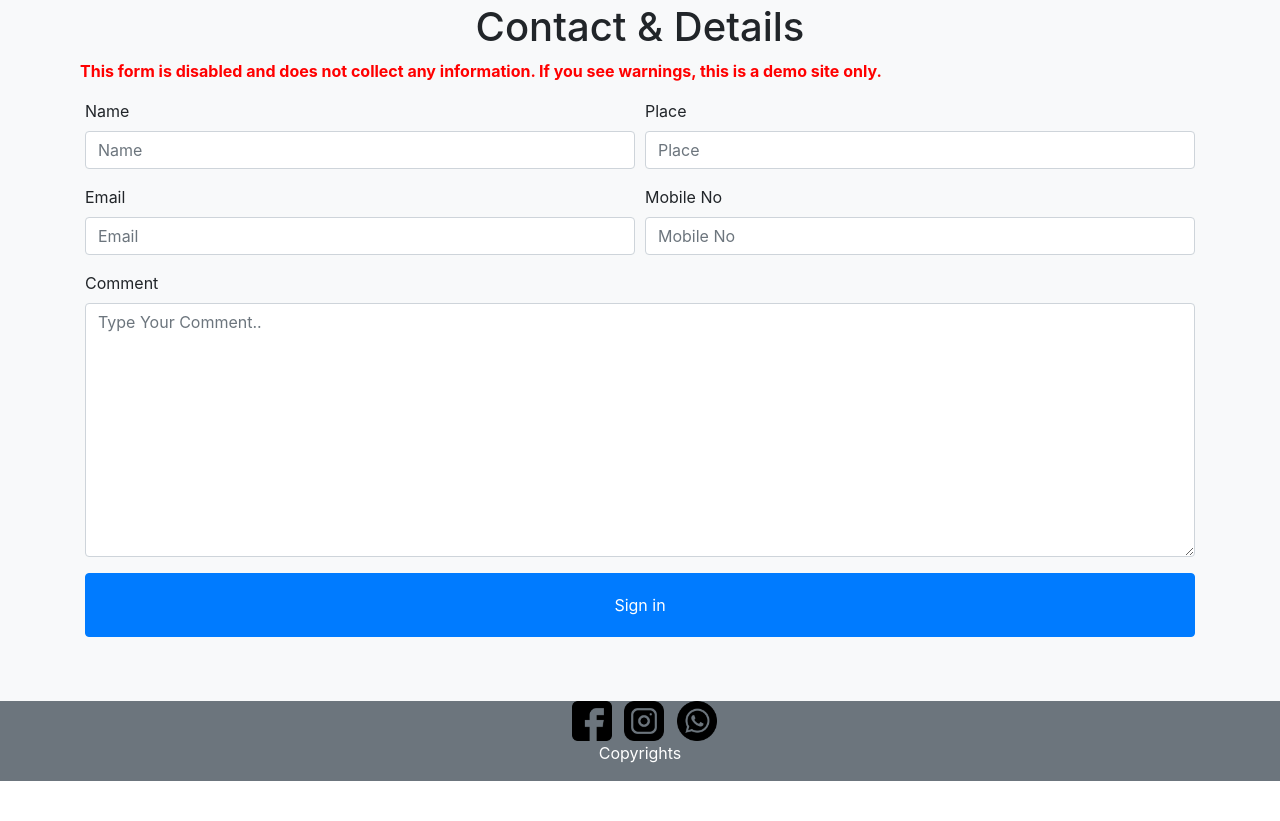
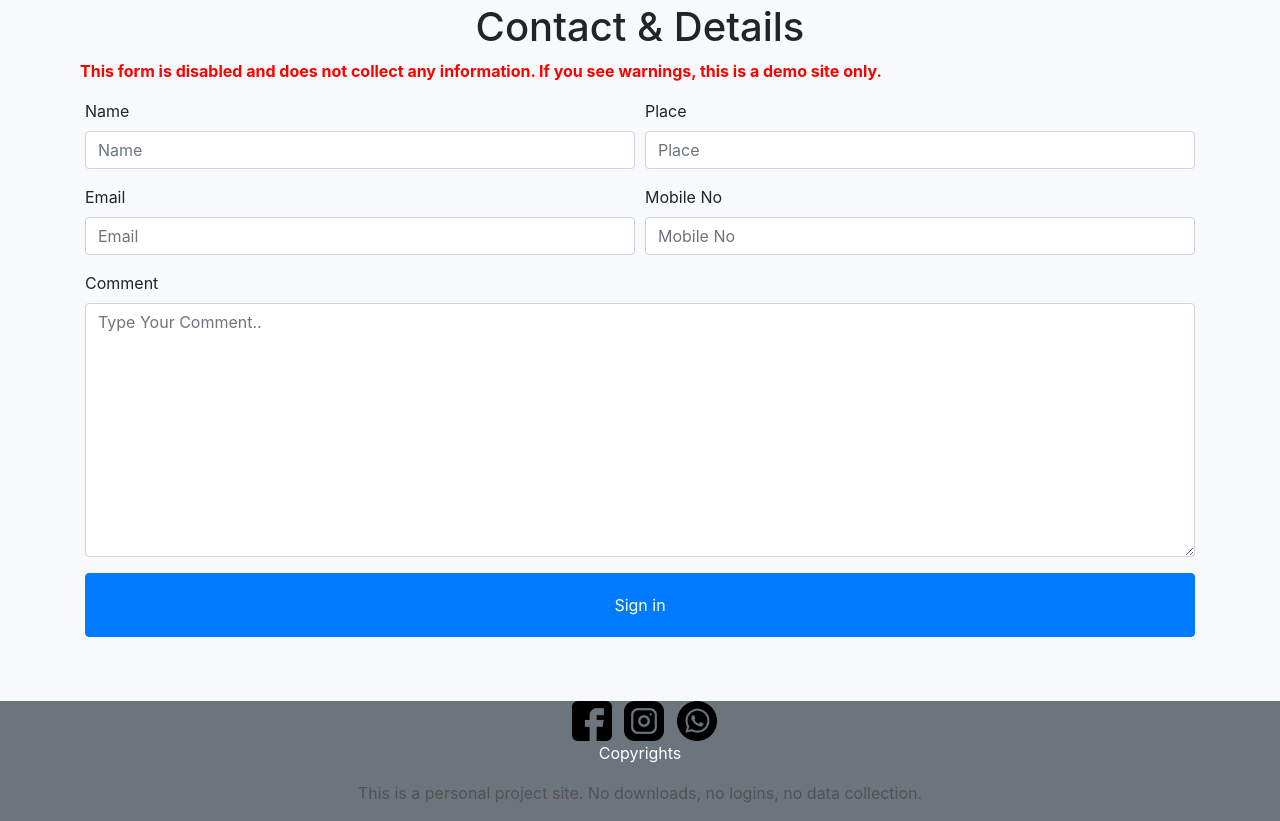
Before and after one commit to AmnFrz/Baby-Com, a plain HTML site: page index.html in a window 1280 px wide. Shown: the part 1789-2610 px from the top of the page. Before the commit the page ends 2570 px from the top, so only its background shows below. Drawn offline with nearby package versions, Linux system fonts and the light colour scheme.

Commit message:
Add files via upload

```diff
--- a/index.html
+++ b/index.html
@@ -186,6 +186,7 @@
     </i>
   </a>
            <p>Copyrights</p>
+           <p style="color: rgb(83, 82, 82);">This is a personal project site. No downloads, no logins, no data collection.</p>
            </div>
         </div>
       </div>
```
